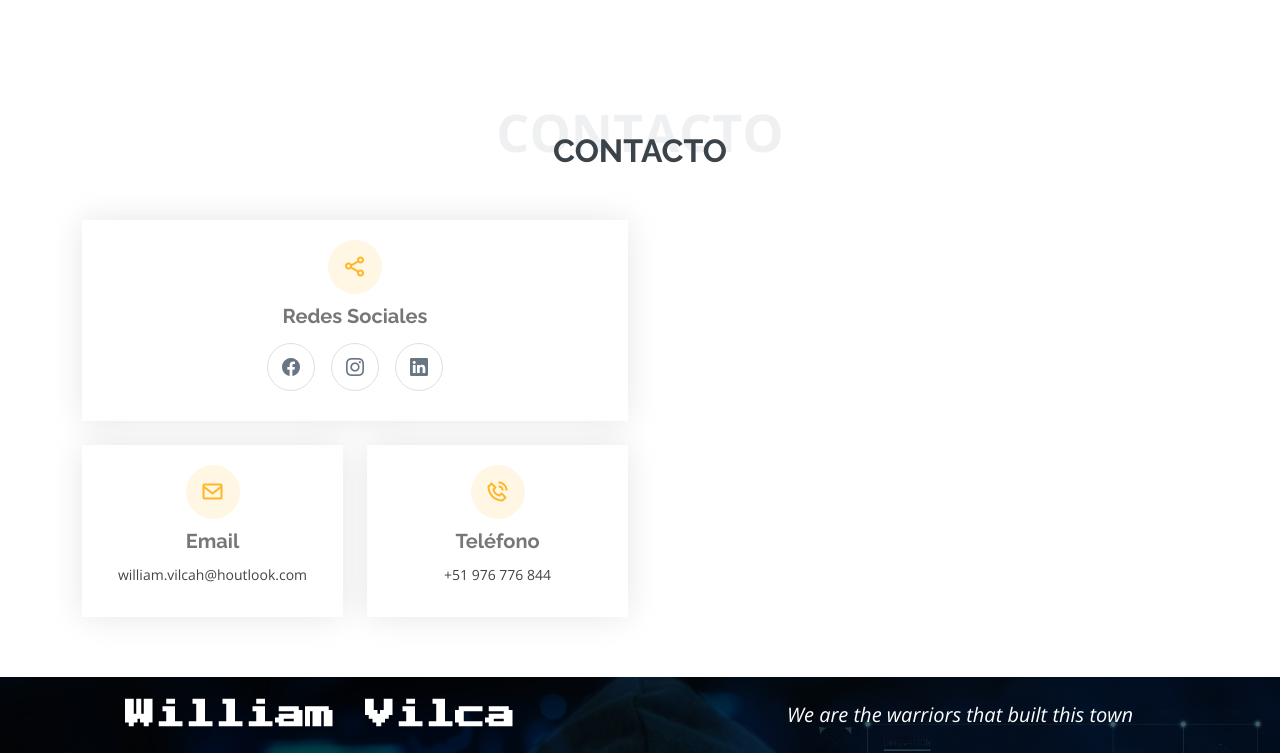
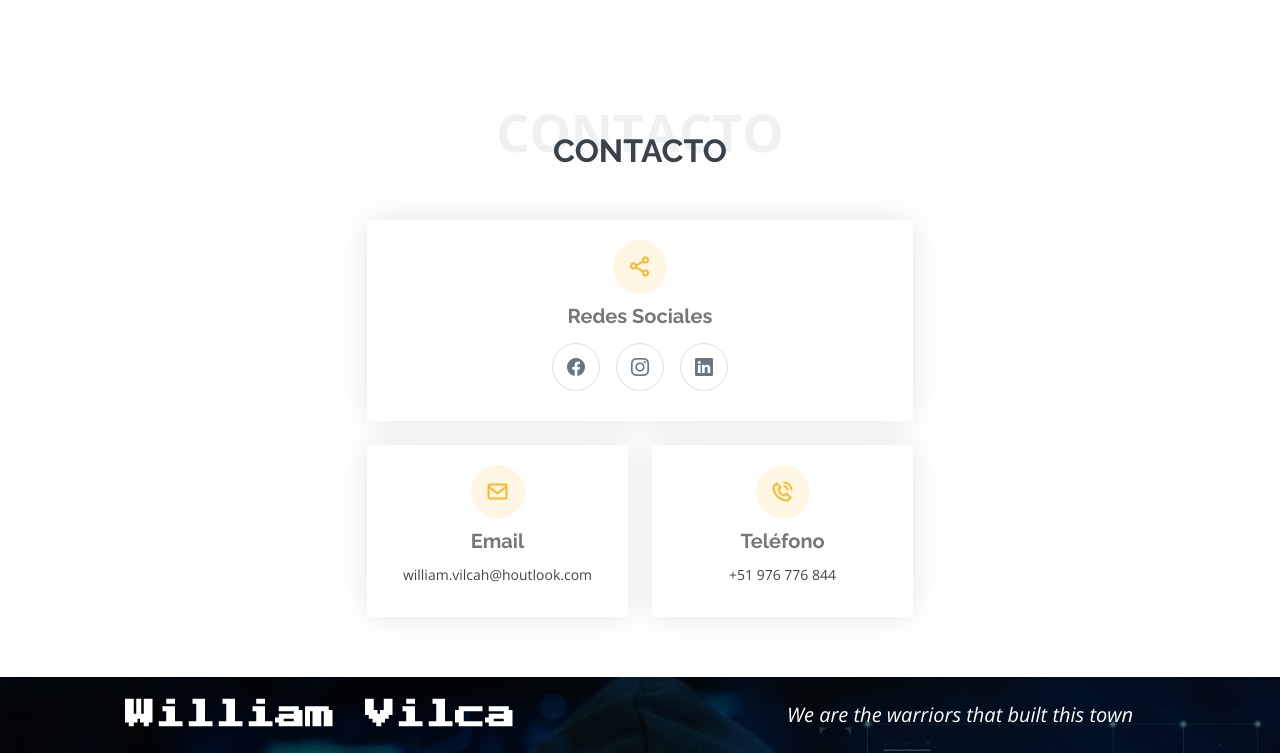
Before and after one commit to WilliamMiguel/Portfolio, a Django app: template portfolio/templates/index.html in a window 1280 px wide. Shown: the part 1841-2594 px from the top of the page. Run offline with Django 4.2, Linux system fonts and the light colour scheme; the template is opened without the code that fills it, so the values that code supplies are empty; some libraries are stand-ins or nearby versions.

Commit message:
Centrar contacto

```diff
--- a/portfolio/templates/index.html
+++ b/portfolio/templates/index.html
@@ -164,7 +164,7 @@ Backend Web Developer - William Vilca
                 <span>Contacto</span>
                 <h2>Contacto</h2>
             </div>
-            <div class="row">
+            <div class="row" style="justify-content: center;">
                 <div class="col-lg-6">
                     <div class="row" style="justify-content: center;">
                         <div class="col-md-12">
```
